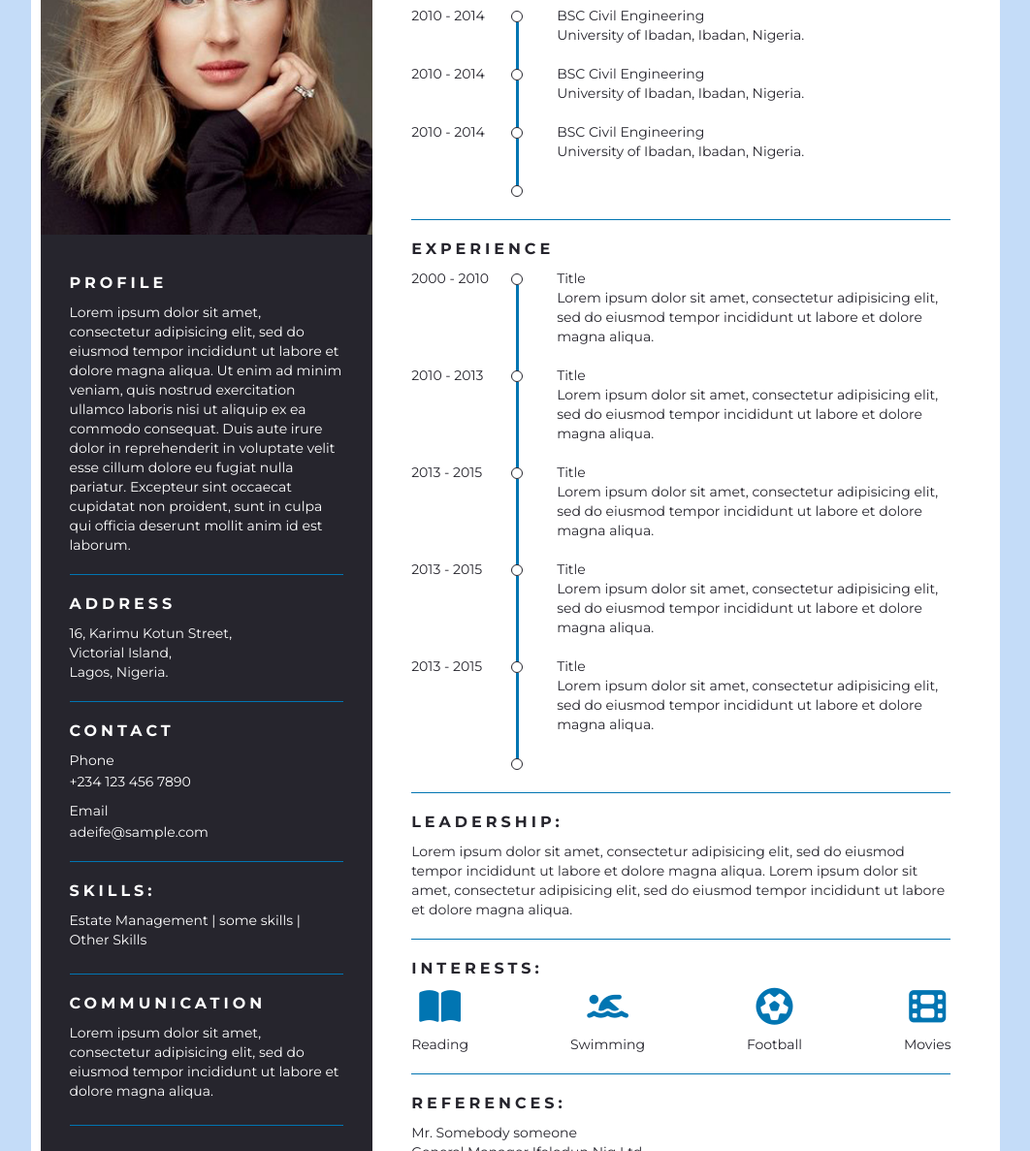
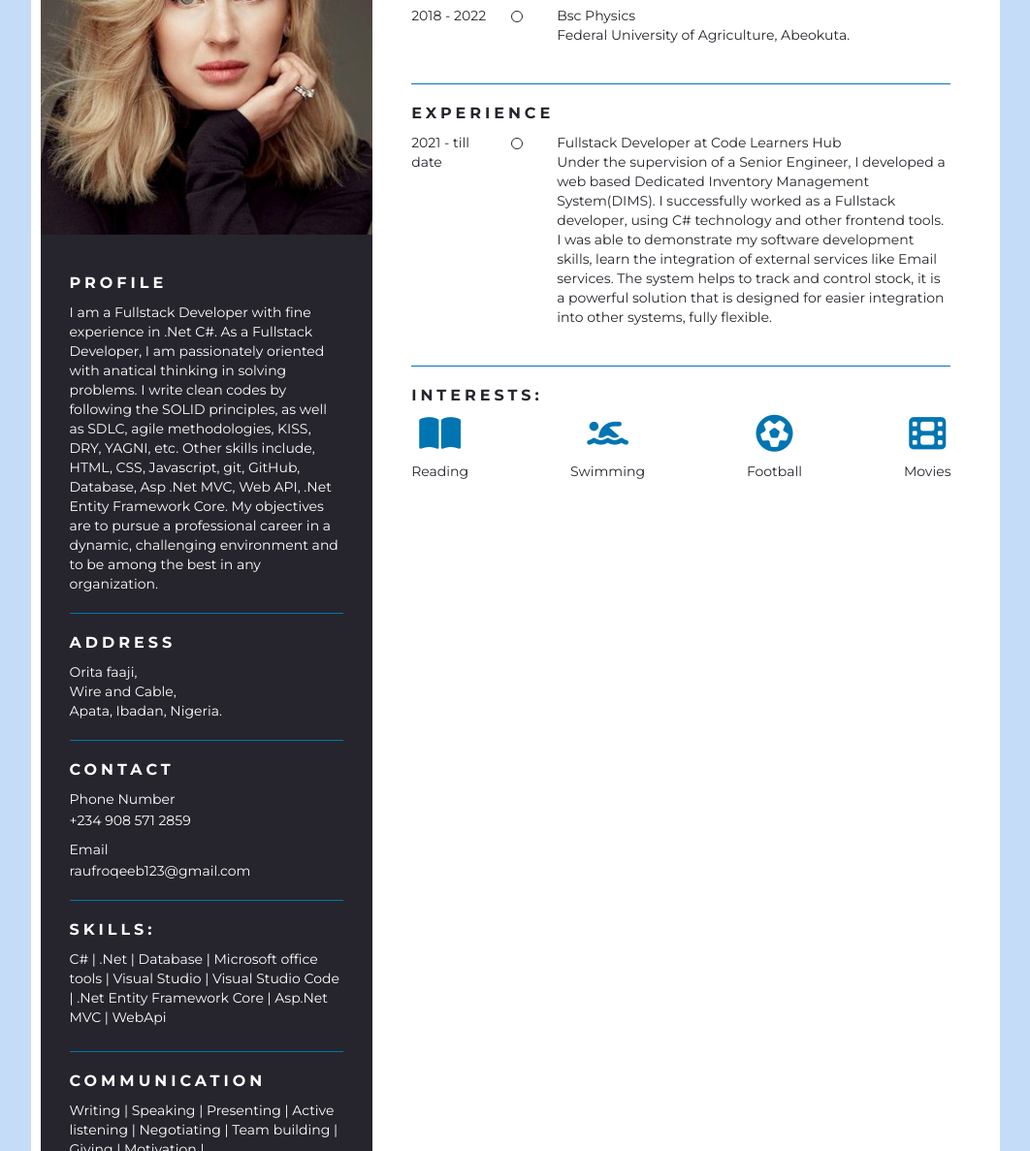
Before and after one commit to Temi16/Temi16.github.io, a plain HTML site: page index.html in a window 1280 px wide. Shown: the part 210-1397 px from the top of the page at 97% size, without its empty margins (109-1171 px from the left). Drawn offline with Linux system fonts and the light colour scheme.

Commit message:
Update index.html

```diff
--- a/index.html
+++ b/index.html
@@ -2,7 +2,7 @@
 <html>
 <head>
 	<meta charset="utf-8">
-	<title>Resume - Adewale Adeife</title>
+	<title>Resume - Roqeeb Rauf</title>
 	<link rel="icon" href="pic.jpg" type="image/png">
 	<meta name="viewport" content="width=device-width, initial-scale=1.0">
 	<link rel="stylesheet" type="text/css" href="styles.css">
@@ -17,42 +17,46 @@
 		</div>
 		<div class="resume_bottom">
 			<div class="resume_item resume_namerole">
-				<div class="name">Adewale Adeife</div>
-				<div class="role">Project Manager</div>
+				<div class="name">Roqeeb Rauf Temidayo</div>
+				<div class="role">Fullstack Developer</div>
+
 			</div>
 			<div class="resume_item resume_profile">
 				<div class="resume_title">Profile</div>
-				<div class="resume_info" style="color: white;">Lorem ipsum dolor sit amet, consectetur adipisicing elit, sed do eiusmod
-					tempor incididunt ut labore et dolore magna aliqua. Ut enim ad minim veniam,
-					quis nostrud exercitation ullamco laboris nisi ut aliquip ex ea commodo
-					consequat. Duis aute irure dolor in reprehenderit in voluptate velit esse
-					cillum dolore eu fugiat nulla pariatur. Excepteur sint occaecat cupidatat non
-					proident, sunt in culpa qui officia deserunt mollit anim id est laborum.</div>
+				<div class="resume_info" style="color: rgb(255, 255, 255);">I am a Fullstack Developer with fine experience
+					in .Net C#. As a Fullstack Developer,
+					 I am passionately oriented with anatical thinking in solving problems.
+					 I write clean codes by following the SOLID principles, as well as SDLC, agile methodologies,
+					 KISS, DRY, YAGNI, etc. Other skills include, HTML, CSS, Javascript, git, GitHub, Database,
+					 Asp .Net MVC, Web API, .Net Entity Framework Core. My objectives are to pursue a
+					 professional career in a dynamic, challenging environment and to be among the best in any
+					 organization.</div>
 			</div>
 			<div class="resume_item resume_address">
 				<div class="resume_title">Address</div>
 				<div class="resume_info" style="color: white;">
-					16, Karimu Kotun Street,<br/>
-					Victorial Island,<br/>
-					Lagos, Nigeria.
+					Orita faaji,<br/>
+					Wire and Cable,<br/>
+					Apata, Ibadan, Nigeria.
 				</div>
 			</div>
 			<div class="resume_item resume_contact">
 				<div class="resume_title">Contact</div>
 				<div class="resume_info">
-					<div class="resume_subtitle">Phone</div>
-					<div class="resume_subinfo" style="color: white;">+234 123 456 7890</div>
+					<div class="resume_subtitle">Phone Number</div>
+					<div class="resume_subinfo" style="color: white;">+234 908 571 2859</div>
 				</div>
 				<div class="resume_info">
 					<div class="resume_subtitle">Email</div>
-					<div class="resume_subinfo" style="color: white;">adeife@sample.com</div>
+					<div class="resume_subinfo" style="color: white;">raufroqeeb123@gmail.com</div>
 				</div>
 			</div>
 			<div class="resume_item resume_skills">
 				<div class="resume_title">Skills:</div>
 				<div class="resume_info">
 					<div class="skills_list">
-						<div class="skills_left" style="color: white;">Estate Management | some skills | Other Skills
+						<div class="skills_left" style="color: white;">C# | .Net | Database | Microsoft office tools
+							| Visual Studio | Visual Studio Code | .Net Entity Framework Core | Asp.Net MVC | WebApi
 						</div>
 					</div>
 				</div>
@@ -61,14 +65,15 @@
 				<div class="resume_title">Communication</div>
 				<div class="resume_info">
 					<div class="skills_list">
-						<div class="skills_left" style="color: white;">Lorem ipsum dolor sit amet, consectetur adipisicing elit, sed do eiusmod tempor incididunt ut labore et dolore magna aliqua.</div>
+						<div class="skills_left" style="color: white;">Writing | Speaking | Presenting |
+							Active listening | Negotiating | Team building | Giving | Motivation |
+						</div>
 					</div>
 				</div>
 			</div>
 			<div class="resume_item social-icons">
 				<ul>
-				  <li><a href="#"><i class="fab fa-youtube"></i></a></li>
-				  <li><a href="#"><i class="fab fa-linkedin-in"></i></a></li>
+				  <li><a href="http://www.linkedin.com/in/rauf-roqeeb-3379a8208"><i class="fab fa-linkedin-in"></i></a></li>
 				  <li><a href="#"><i class="fab fa-facebook-f"></i></a></li>
 				  <li><a href="#"><i class="fab fa-twitter"></i></a></li>
 				  <li><a href="#"><i class="fab fa-instagram"></i></a></li>
@@ -78,38 +83,17 @@
 	</div>
 	<div class="resume_right">
 		<div class="resume_item resume_namerole">
-			<div class="name">Adejobi Adeife</div>
-			<div class="role">Project Manager</div>
+			<div class="name">Roqeeb Rauf Temidayo</div>
+			<div class="role">Fullstack Developer</div>
 		</div>
 		<div class="resume_item resume_education">
 			<div class="resume_title">Education</div>
 			<div class="resume_info">
 				<div class="resume_data">
-					<div class="year">2010 - 2014</div>
+					<div class="year">2018 - 2022</div>
 					<div class="content">
-						<p>BSC Civil Engineering</p>
-						<p>University of Ibadan, Ibadan, Nigeria.</p>
-					</div>
-				</div>
-				<div class="resume_data">
-					<div class="year">2010 - 2014</div>
-					<div class="content">
-						<p>BSC Civil Engineering</p>
-						<p>University of Ibadan, Ibadan, Nigeria.</p>
-					</div>
-				</div>
-				<div class="resume_data">
-					<div class="year">2010 - 2014</div>
-					<div class="content">
-						<p>BSC Civil Engineering</p>
-						<p>University of Ibadan, Ibadan, Nigeria.</p>
-					</div>
-				</div>
-				<div class="resume_data">
-					<div class="year"></div>
-					<div class="content">
-						<p></p>
-						<p></p>
+						<p>Bsc Physics</p>
+						<p>Federal University of Agriculture, Abeokuta.</p>
 					</div>
 				</div>
 
@@ -120,56 +104,17 @@
 			<div class="resume_info">
 				<div class="resume_info">
 					<div class="resume_data">
-						<div class="year">2000 - 2010</div>
+						<div class="year">2021 - till date</div>
 						<div class="content">
-							<p>Title</p>
-							<p>Lorem ipsum dolor sit amet, consectetur adipisicing elit, sed do eiusmod tempor incididunt ut labore et dolore magna aliqua.</p>
+							<p>Fullstack Developer at Code Learners Hub</p>
+							<p>Under the supervision of a Senior Engineer, I developed a web based Dedicated Inventory Management System(DIMS).
+								I successfully worked as a Fullstack developer,
+								using C# technology and other frontend tools. I was able to demonstrate my software development skills,
+								learn the integration of external services like Email services. The system helps to track and control stock,
+								it is a powerful solution that is designed for easier integration into other systems, fully flexible.</p>
 						</div>
 					</div>
-					<div class="resume_data">
-						<div class="year">2010 - 2013</div>
-						<div class="content">
-							<p>Title</p>
-							<p>Lorem ipsum dolor sit amet, consectetur adipisicing elit, sed do eiusmod tempor incididunt ut labore et dolore magna aliqua.</p>
-						</div>
-					</div>
-					<div class="resume_data">
-						<div class="year">2013 - 2015</div>
-						<div class="content">
-							<p>Title</p>
-							<p>Lorem ipsum dolor sit amet, consectetur adipisicing elit, sed do eiusmod tempor incididunt ut labore et dolore magna aliqua.</p>
-						</div>
-					</div>
-					<div class="resume_data">
-						<div class="year">2013 - 2015</div>
-						<div class="content">
-							<p>Title</p>
-							<p>Lorem ipsum dolor sit amet, consectetur adipisicing elit, sed do eiusmod tempor incididunt ut labore et dolore magna aliqua.</p>
-						</div>
-					</div>
-					<div class="resume_data">
-						<div class="year">2013 - 2015</div>
-						<div class="content">
-							<p>Title</p>
-							<p>Lorem ipsum dolor sit amet, consectetur adipisicing elit, sed do eiusmod tempor incididunt ut labore et dolore magna aliqua.</p>
-						</div>
-					</div>
-					<div class="resume_data">
-						<div class="year"></div>
-						<div class="content">
-							<p></p>
-							<p></p>
-						</div>
-					</div>
-				</div>
-			</div>
-		</div>
-		<div class="resume_item resmue_interests">
-			<div class="resume_title">Leadership:</div>
-			<div class="resume_info">
-				<div class="interests">
-					<div class="int_data" style="text-align: left;">Lorem ipsum dolor sit amet, consectetur adipisicing elit, sed do eiusmod tempor incididunt ut labore et dolore magna aliqua. Lorem ipsum dolor sit amet, consectetur adipisicing elit, sed do eiusmod tempor incididunt ut labore et dolore magna aliqua.
-						</div>
+
 				</div>
 			</div>
 		</div>
@@ -202,19 +147,6 @@
 				</div>
 			</div>
 		</div>
-		<div class="resume_item resmue_interests">
-			<div class="resume_title">References:</div>
-			<div class="resume_info">
-				<div class="interests">
-					<div class="int_data" style="text-align: left;">
-						<p>Mr. Somebody someone</p>
-						<p>General Manager Ifelodun Nig Ltd.</p>
-						<p>Phone: +234 098 765 4321</p>
-						<p>Email: someone@sample.com</p>
-						</div>
-				</div>
-			</div>
-		</div>
 	</div>
 </div>
 
```
